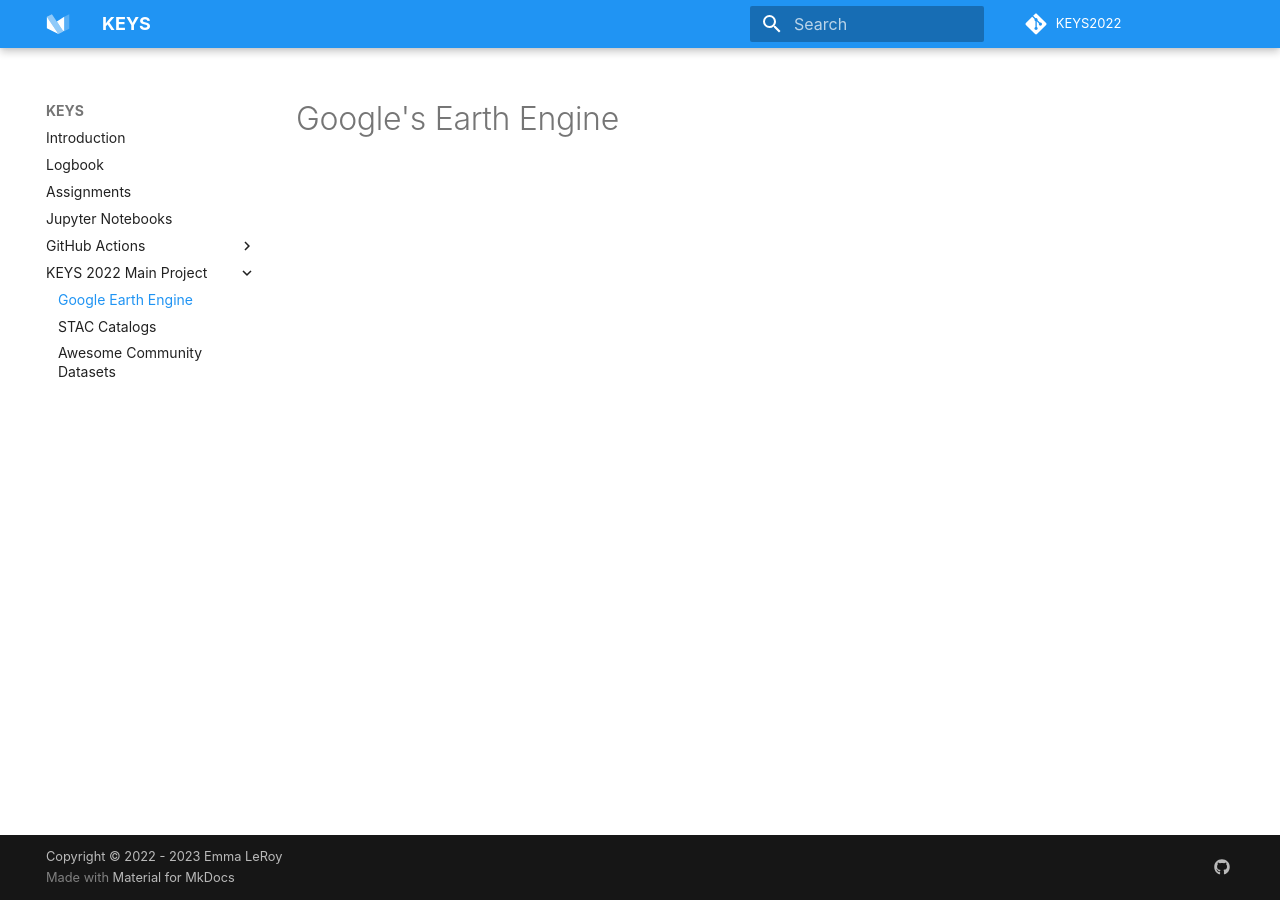
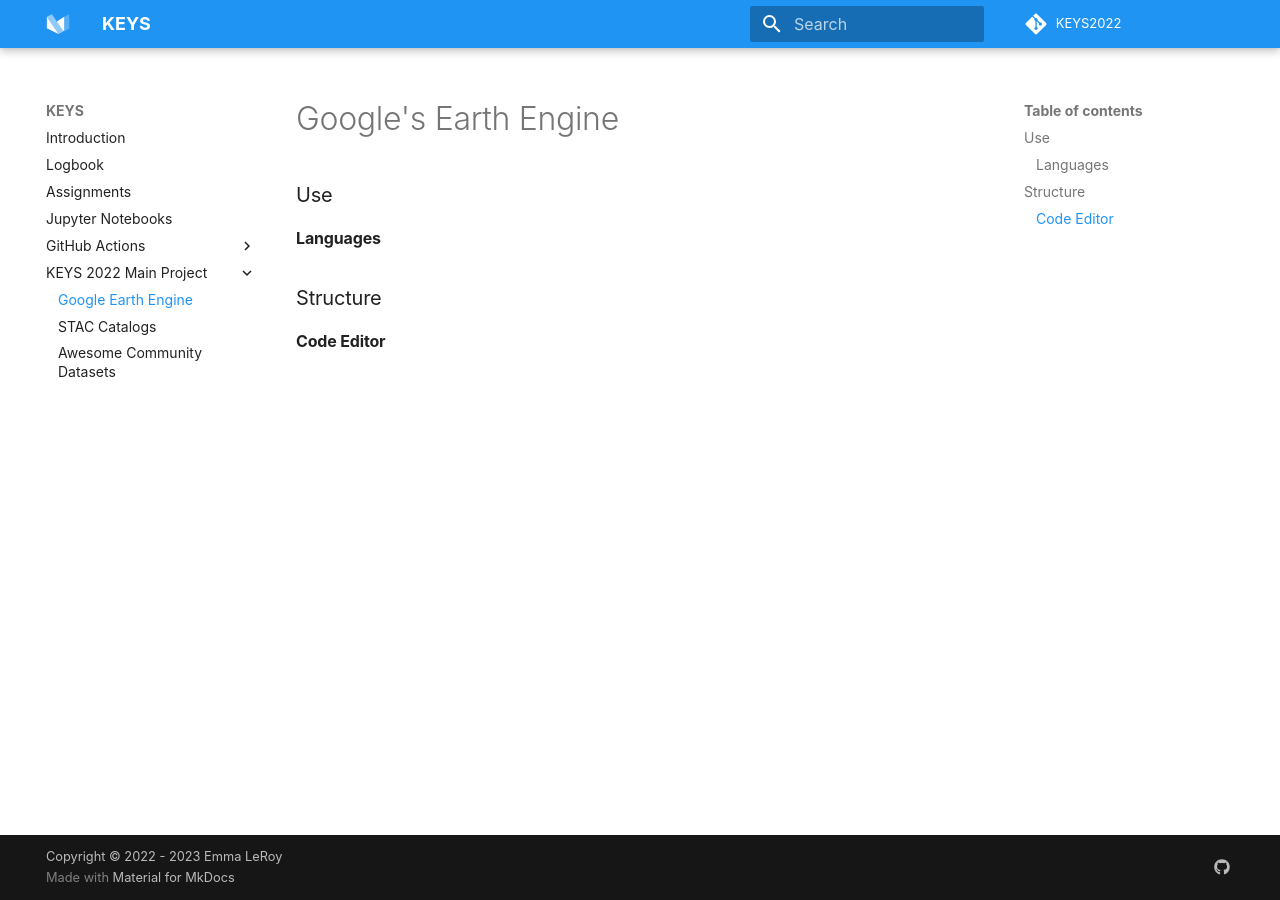
Before and after one commit to tyson-swetnam/mkdocs-material-template, an MkDocs documentation site: the page built from docs/googleEarthEngine.md, in a window 1280 px wide. Built offline with MkDocs 1.6.1 and Material for MkDocs 9.7.7, drawn with Linux system fonts in a browser that asks for light colours; some web fonts are replaced; comment, search, counter and statistics services are not loaded.

Commit message:
Update googleEarthEngine.md

```diff
--- a/docs/googleEarthEngine.md
+++ b/docs/googleEarthEngine.md
@@ -1 +1,9 @@
 # Google's Earth Engine
+
+### Use
+
+#### Languages
+
+### Structure
+
+#### Code Editor
```
